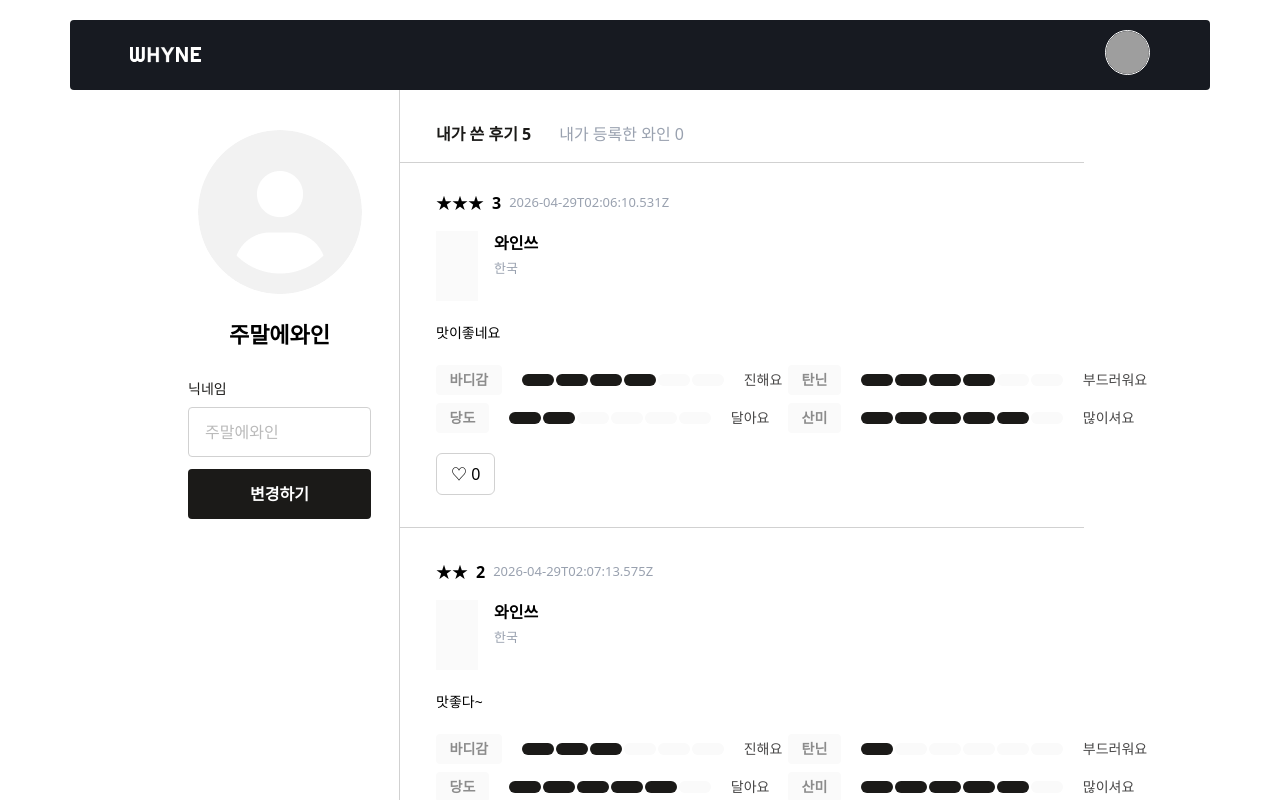
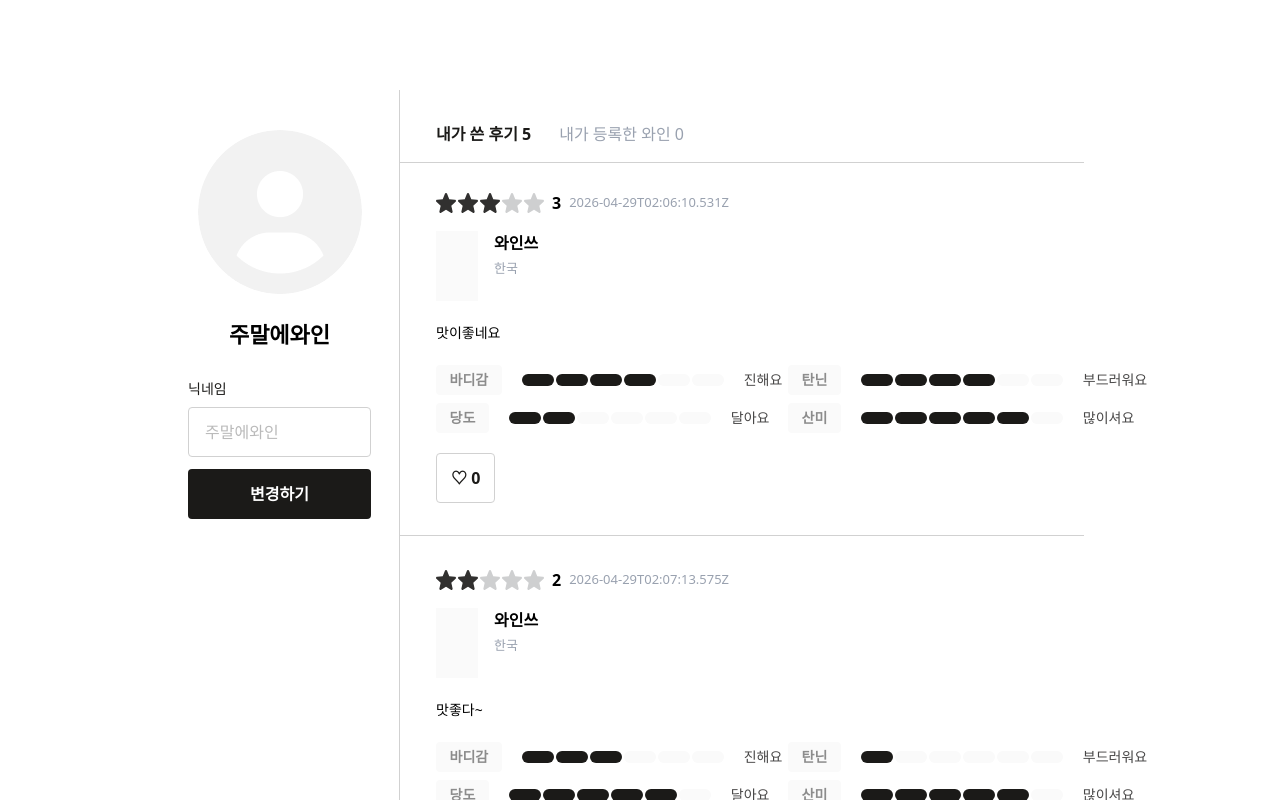
Before and after one commit to 2ruuuu/wine, a Next.js app: page /myprofile in a window 1280 px wide. Shown: the top 800 px of the page. Built offline with nearby package versions, Linux system fonts and the light colour scheme; grey boxes are pictures that could not be loaded; a web font is replaced by a local one.

Commit message:
공통 컴포넌트 수정, 이미지파일 삭제, 타입분리 수정

```diff
--- a/src/app/myprofile/components/MyProfilePage/MyProfilePage.tsx
+++ b/src/app/myprofile/components/MyProfilePage/MyProfilePage.tsx
@@ -3,7 +3,6 @@
 import { useState } from 'react';
 import { useForm } from 'react-hook-form';
 
-import Header from '@/components/gnb/Header';
 import { useModal } from '@/components/modal/ModalProvider';
 
 import ProfileSidebar from '../ProfileSidebar/ProfileSidebar';
@@ -55,8 +54,6 @@ const MyProfilePage = () => {
 
   return (
     <div className="min-h-screen bg-white">
-      <Header isLogIn={true} HeaderBg={false} />
-
       <div className="h-[90px]" />
 
       <main className="w-[960px] mx-auto flex">
--- a/src/app/myprofile/components/ReviewList/ReviewList.tsx
+++ b/src/app/myprofile/components/ReviewList/ReviewList.tsx
@@ -1,5 +1,7 @@
 import ReviewListProps from './type';
 import Taste from '@/components/taste/Taste';
+import StarRating from '@/components/starRating/StarRating';
+import Button from '@/components/Button/Button';
 
 const ReviewList = ({ reviews }: ReviewListProps) => {
   return (
@@ -14,7 +16,7 @@ const ReviewList = ({ reviews }: ReviewListProps) => {
           "
         >
           <div className="flex items-center gap-2">
-            <span>{'★'.repeat(review.rating)}</span>
+            <StarRating rating={review.rating} />
             <strong>{review.rating}</strong>
             <span className="text-gray-400 text-[13px]">
               {review.createdAt}
@@ -64,17 +66,9 @@ const ReviewList = ({ reviews }: ReviewListProps) => {
             </div>
           </div>
 
-          <button
-            className="
-              mt-5
-              border border-gray-300
-              bg-white
-              rounded-[6px]
-              px-3.5 py-2
-            "
-          >
+          <Button variant="outline" className="mt-5 px-3.5 py-2">
             ♡ {review.likeCount}
-          </button>
+          </Button>
         </article>
       ))}
     </>
```
Also changed, not shown: src/assets/images/profile-edit.png (deleted), src/components/Layout/Container.tsx (added).
